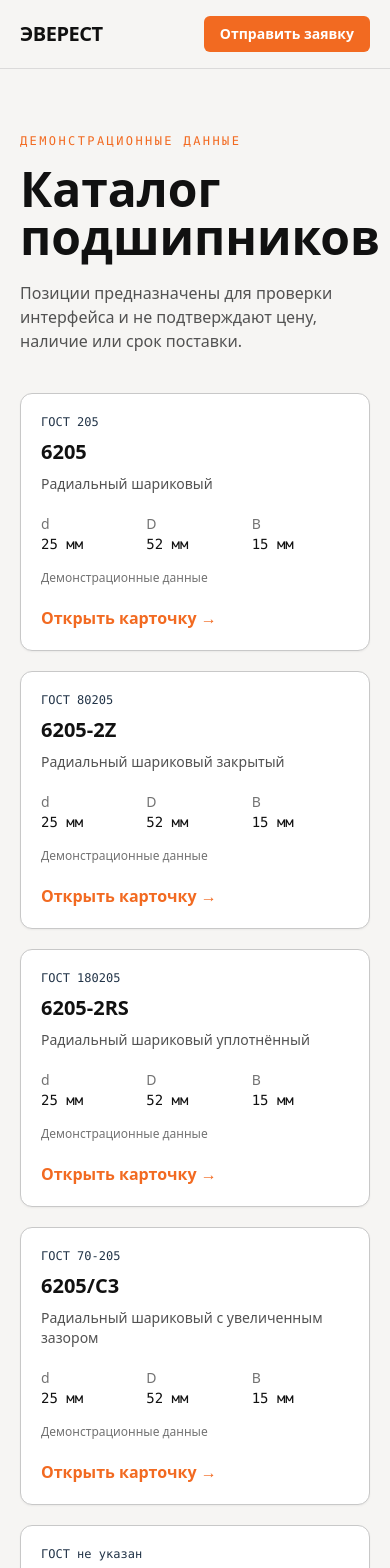
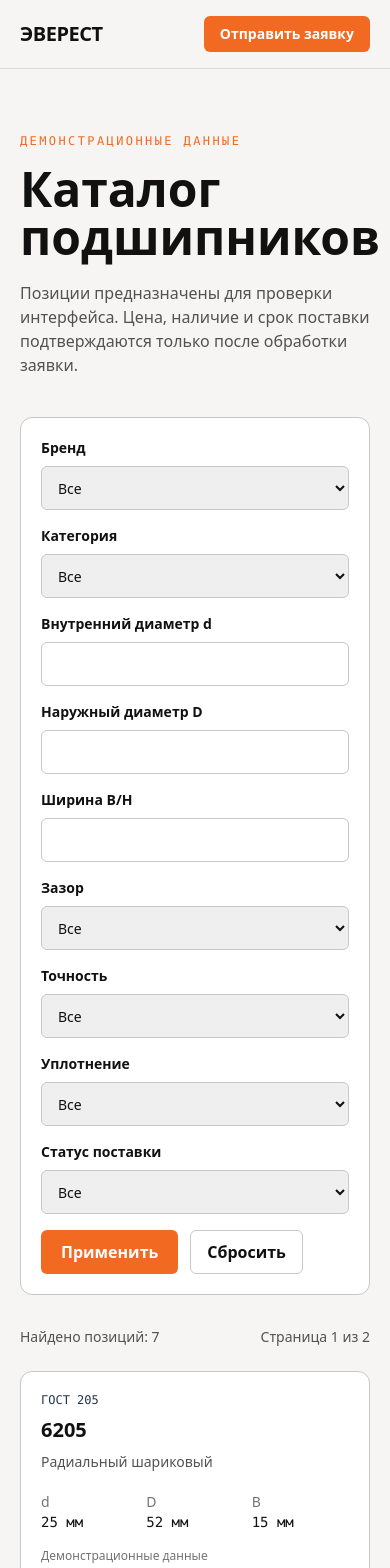
Before and after one commit to ArtemFilin1990/aaaaaaaaaaaaaaaaaaaaaaa, a Next.js app: page /catalog in a window 390 px wide. Shown: the top 1568 px of the page. Built offline with nearby package versions, Linux system fonts and the light colour scheme.

Commit message:
feat(catalog): implement responsive URL-filtered catalog

```diff
--- a/src/app/catalog/page.tsx
+++ b/src/app/catalog/page.tsx
@@ -1,16 +1,141 @@
 import type { Metadata } from "next";
+import Link from "next/link";
 import { BearingCard } from "@/components/bearing-card";
-import { demoProducts } from "@/data/demo-products";
+import { filterCatalog, parseCatalogFilters, toCatalogQuery, type CatalogFilters } from "@/lib/catalog-filters";
+import { catalogRepository } from "@/lib/catalog";
 
 export const metadata: Metadata = { title: "Каталог" };
 
-export default function CatalogPage() {
+const PAGE_SIZE = 6;
+const formatDimension = (value?: number) => (value == null ? "—" : `${value}`);
+const supplyLabels: Record<string, string> = {
+  ON_REQUEST: "Под заказ",
+  CHECK_AVAILABILITY: "Уточнить наличие",
+  EXPECTED: "Ожидается",
+  DISCONTINUED: "Снято с поставки",
+  UNKNOWN: "Статус не подтверждён"
+};
+
+function uniqueValues(values: Array<string | undefined>) {
+  return [...new Set(values.filter((value): value is string => Boolean(value)))].sort();
+}
+
+function activeFilterItems(filters: CatalogFilters) {
+  const labels: Array<[keyof CatalogFilters, string]> = [
+    ["brand", "Бренд"],
+    ["type", "Категория"],
+    ["d", "d"],
+    ["D", "D"],
+    ["B", "B/H"],
+    ["clearance", "Зазор"],
+    ["precision", "Точность"],
+    ["seals", "Уплотнение"],
+    ["supply", "Поставка"]
+  ];
+  return labels.flatMap(([key, label]) => {
+    const value = filters[key];
+    if (value == null || value === "") return [];
+    return [{ key, label, value: String(value) }];
+  });
+}
+
+export default async function CatalogPage({ searchParams }: { searchParams: Promise<Record<string, string | string[] | undefined>> }) {
+  const rawParams = await searchParams;
+  const filters = parseCatalogFilters(rawParams);
+  const allProducts = await catalogRepository.list({ limit: 1000 });
+  const filtered = filterCatalog(allProducts, filters);
+  const totalPages = Math.max(1, Math.ceil(filtered.length / PAGE_SIZE));
+  const currentPage = Math.min(filters.page, totalPages);
+  const pageProducts = filtered.slice((currentPage - 1) * PAGE_SIZE, currentPage * PAGE_SIZE);
+
+  const brands = uniqueValues(allProducts.map((product) => product.brand));
+  const types = uniqueValues(allProducts.map((product) => product.type));
+  const clearances = uniqueValues(allProducts.map((product) => product.clearance));
+  const precisions = uniqueValues(allProducts.map((product) => product.precisionClass));
+  const seals = uniqueValues(allProducts.map((product) => product.seals));
+  const active = activeFilterItems(filters);
+
   return (
     <section className="mx-auto max-w-7xl px-5 py-16">
       <p className="font-mono text-xs uppercase tracking-[0.2em] text-signal">Демонстрационные данные</p>
       <h1 className="mt-4 text-5xl font-black">Каталог подшипников</h1>
-      <p className="mt-5 max-w-2xl text-neutral-600">Позиции предназначены для проверки интерфейса и не подтверждают цену, наличие или срок поставки.</p>
-      <div className="mt-10 grid gap-5 md:grid-cols-2 xl:grid-cols-3">{demoProducts.map((bearing) => <BearingCard key={bearing.slug} bearing={bearing} />)}</div>
+      <p className="mt-5 max-w-3xl text-neutral-600">Позиции предназначены для проверки интерфейса. Цена, наличие и срок поставки подтверждаются только после обработки заявки.</p>
+
+      <form className="mt-10 grid gap-4 rounded-xl border border-steel bg-white p-5 md:grid-cols-3 xl:grid-cols-5" method="get">
+        <label className="text-sm font-semibold">Бренд
+          <select name="brand" defaultValue={filters.brand ?? ""} className="mt-2 min-h-11 w-full rounded-md border border-steel px-3 font-normal">
+            <option value="">Все</option>{brands.map((value) => <option key={value}>{value}</option>)}
+          </select>
+        </label>
+        <label className="text-sm font-semibold">Категория
+          <select name="type" defaultValue={filters.type ?? ""} className="mt-2 min-h-11 w-full rounded-md border border-steel px-3 font-normal">
+            <option value="">Все</option>{types.map((value) => <option key={value}>{value}</option>)}
+          </select>
+        </label>
+        <label className="text-sm font-semibold">Внутренний диаметр d
+          <input name="d" type="number" step="any" defaultValue={filters.d ?? ""} className="mt-2 min-h-11 w-full rounded-md border border-steel px-3 font-normal" />
+        </label>
+        <label className="text-sm font-semibold">Наружный диаметр D
+          <input name="D" type="number" step="any" defaultValue={filters.D ?? ""} className="mt-2 min-h-11 w-full rounded-md border border-steel px-3 font-normal" />
+        </label>
+        <label className="text-sm font-semibold">Ширина B/H
+          <input name="B" type="number" step="any" defaultValue={filters.B ?? ""} className="mt-2 min-h-11 w-full rounded-md border border-steel px-3 font-normal" />
+        </label>
+        <label className="text-sm font-semibold">Зазор
+          <select name="clearance" defaultValue={filters.clearance ?? ""} className="mt-2 min-h-11 w-full rounded-md border border-steel px-3 font-normal">
+            <option value="">Все</option>{clearances.map((value) => <option key={value}>{value}</option>)}
+          </select>
+        </label>
+        <label className="text-sm font-semibold">Точность
+          <select name="precision" defaultValue={filters.precision ?? ""} className="mt-2 min-h-11 w-full rounded-md border border-steel px-3 font-normal">
+            <option value="">Все</option>{precisions.map((value) => <option key={value}>{value}</option>)}
+          </select>
+        </label>
+        <label className="text-sm font-semibold">Уплотнение
+          <select name="seals" defaultValue={filters.seals ?? ""} className="mt-2 min-h-11 w-full rounded-md border border-steel px-3 font-normal">
+            <option value="">Все</option>{seals.map((value) => <option key={value}>{value}</option>)}
+          </select>
+        </label>
+        <label className="text-sm font-semibold">Статус поставки
+          <select name="supply" defaultValue={filters.supply ?? ""} className="mt-2 min-h-11 w-full rounded-md border border-steel px-3 font-normal">
+            <option value="">Все</option>
+            {Object.entries(supplyLabels).map(([value, label]) => <option key={value} value={value}>{label}</option>)}
+          </select>
+        </label>
+        <div className="flex items-end gap-3">
+          <button className="min-h-11 rounded-md bg-signal px-5 font-semibold text-white">Применить</button>
+          <Link href="/catalog" className="inline-flex min-h-11 items-center rounded-md border border-steel px-4 font-semibold">Сбросить</Link>
+        </div>
+      </form>
+
+      {active.length ? (
+        <div className="mt-5 flex flex-wrap gap-2">
+          {active.map((item) => (
+            <Link key={item.key} href={toCatalogQuery(filters, { [item.key]: undefined, page: 1 })} className="rounded-full border border-steel bg-white px-3 py-1 text-sm">
+              {item.label}: {item.value} ×
+            </Link>
+          ))}
+        </div>
+      ) : null}
+
+      <div className="mt-8 flex items-center justify-between gap-4">
+        <p className="text-sm text-neutral-600">Найдено позиций: {filtered.length}</p>
+        <p className="text-sm text-neutral-600">Страница {currentPage} из {totalPages}</p>
+      </div>
+
+      {pageProducts.length ? (
+        <>
+          <div className="mt-6 grid gap-5 md:hidden">{pageProducts.map((bearing) => <BearingCard key={bearing.slug} bearing={bearing} />)}</div>
+          <div className="mt-6 hidden overflow-x-auto rounded-xl border border-steel bg-white md:block">
+            <table className="w-full min-w-[900px] text-left text-sm">
+              <thead className="bg-warm-white"><tr><th className="p-4">Обозначение</th><th className="p-4">ГОСТ</th><th className="p-4">Бренд</th><th className="p-4">Тип</th><th className="p-4">d</th><th className="p-4">D</th><th className="p-4">B/H</th><th className="p-4">Зазор</th><th className="p-4">Уплотнение</th><th className="p-4">Поставка</th></tr></thead>
+              <tbody>{pageProducts.map((bearing) => <tr key={bearing.slug} className="border-t border-steel"><td className="p-4 font-mono"><Link className="font-semibold text-signal" href={`/product/${bearing.slug}`}>{bearing.iso ?? bearing.sku}</Link></td><td className="p-4 font-mono">{bearing.gost ?? "—"}</td><td className="p-4">{bearing.brand ?? "—"}</td><td className="p-4">{bearing.type}</td><td className="p-4 font-mono">{formatDimension(bearing.d)}</td><td className="p-4 font-mono">{formatDimension(bearing.D)}</td><td className="p-4 font-mono">{formatDimension(bearing.B)}</td><td className="p-4">{bearing.clearance ?? "—"}</td><td className="p-4">{bearing.seals ?? "Открытый"}</td><td className="p-4">{supplyLabels[bearing.supplyStatus ?? "UNKNOWN"]}</td></tr>)}</tbody>
+            </table>
+          </div>
+        </>
+      ) : <div className="mt-6 rounded-xl border border-steel bg-white p-8"><h2 className="font-bold">По выбранным параметрам ничего не найдено</h2><p className="mt-2 text-sm text-neutral-600">Сбросьте часть фильтров или отправьте параметры специалисту.</p></div>}
+
+      {totalPages > 1 ? <nav className="mt-8 flex gap-3" aria-label="Пагинация">{currentPage > 1 ? <Link className="rounded-md border border-steel px-4 py-2" href={toCatalogQuery(filters, { page: currentPage - 1 })}>← Назад</Link> : null}{currentPage < totalPages ? <Link className="rounded-md border border-steel px-4 py-2" href={toCatalogQuery(filters, { page: currentPage + 1 })}>Вперёд →</Link> : null}</nav> : null}
     </section>
   );
 }
```
